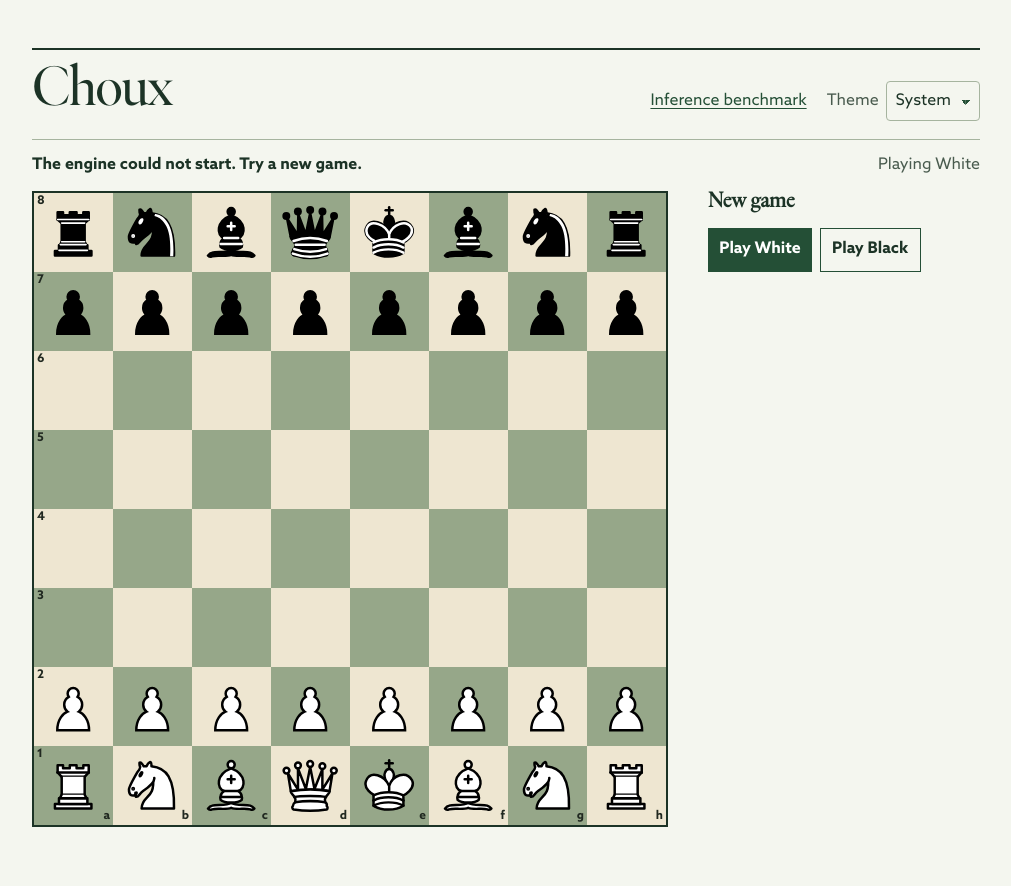
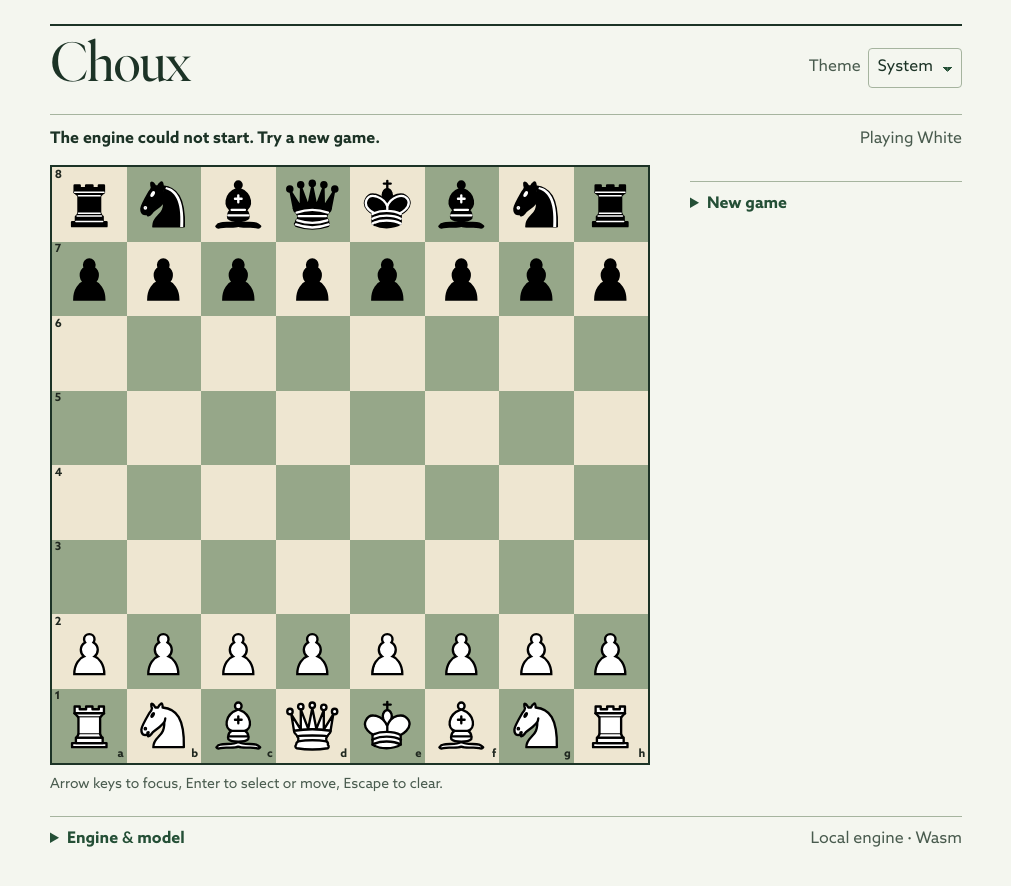
Before and after one commit to RajeevAtla/choux, a Svelte app: page / in a window 1280 px wide. Shown: the top 886 px of the page, without its empty margins (134-1145 px from the left). Built offline with nearby package versions, Linux system fonts and the light colour scheme.

Commit message:
Fit the chessboard and wire up accessible game controls

```diff
--- a/src/Board.svelte
+++ b/src/Board.svelte
@@ -11,6 +11,7 @@ let {
   lastMove,
   interactive,
   onselect,
+  oncancel,
 }: {
   pieces: (Piece | null)[];
   side: Color;
@@ -19,6 +20,7 @@ let {
   lastMove?: string;
   interactive: boolean;
   onselect: (square: Square) => void;
+  oncancel: () => void;
 } = $props();
 
 const names = {
@@ -40,6 +42,10 @@ let focused = $state<Square>();
 const entry = $derived(focused ?? (side === 'w' ? 'e2' : 'e7'));
 
 function navigate(event: KeyboardEvent, index: number) {
+  if (event.key === 'Escape') {
+    oncancel();
+    return;
+  }
   const row = Math.floor(index / 8);
   const file = index % 8;
   const steps: Record<string, number | undefined> = {
@@ -58,21 +64,26 @@ function navigate(event: KeyboardEvent, index: number) {
 <fieldset
   class="board"
   aria-label={`Chessboard, ${side === 'w' ? 'White' : 'Black'} at the bottom`}
+  aria-describedby="board-keys"
   bind:this={board}
 >
   {#each squares as { index, square }, display (square)}
     {@const piece = pieces[index]}
+    {@const target = destinations.includes(square)}
+    {@const label = piece
+      ? `${square}, ${piece.color === 'w' ? 'White' : 'Black'} ${names[piece.type]}`
+      : square}
     <button
       type="button"
       class="square"
       class:dark={(index + Math.floor(index / 8)) % 2 !== 0}
-      class:target={destinations.includes(square)}
-      class:capture={!!piece && destinations.includes(square)}
+      class:target
+      class:capture={!!piece && target}
       class:last={lastMove?.slice(0, 2) === square ||
         lastMove?.slice(2, 4) === square}
-      aria-label={piece
-        ? `${square}, ${piece.color === 'w' ? 'White' : 'Black'} ${names[piece.type]}`
-        : square}
+      aria-label={target
+        ? `${label}, ${piece ? 'legal capture' : 'legal destination'}`
+        : label}
       aria-pressed={selected === square}
       aria-disabled={!interactive}
       tabindex={entry === square ? 0 : -1}
--- a/src/Game.svelte
+++ b/src/Game.svelte
@@ -2,8 +2,11 @@
 import { Chess, type Color, type Move, type Square } from 'chess.js';
 import { onMount } from 'svelte';
 import Board from './Board.svelte';
+import EngineTools from './EngineTools.svelte';
 import type { EngineRequest, EngineResponse } from './engineMessages';
-import { coordinate, playCoordinate, result } from './position';
+import MoveHistory from './MoveHistory.svelte';
+import NewGame from './NewGame.svelte';
+import { coordinate, playCoordinate, replay, result } from './position';
 import { maxGamePlies, submissionUrl } from './submission';
 import ThemePicker from './ThemePicker.svelte';
 
@@ -18,17 +21,13 @@ let side = $state<Color>('w');
 let pieces = $state(game.board().flat());
 let moves = $state<string[]>([]);
 let notation = $state<string[]>([]);
-let scoreSheet = $state<HTMLDivElement>();
-const turns = $derived(
-  Array.from({ length: Math.ceil(notation.length / 2) }, (_, index) => ({
-    number: index + 1,
-    white: notation[index * 2],
-    black: notation[index * 2 + 1],
-  })),
-);
-$effect(() => {
-  if (turns.length && scoreSheet)
-    scoreSheet.scrollTop = scoreSheet.scrollHeight;
+let reviewPly = $state<number | null>(null);
+const shownPly = $derived(reviewPly ?? moves.length);
+const displayedPieces = $derived.by(() => {
+  if (reviewPly === null) return pieces;
+  const snapshot = new Chess();
+  replay(snapshot, moves.slice(0, reviewPly));
+  return snapshot.board().flat();
 });
 let selected = $state<Square>();
 let legal = $state<Move[]>([]);
@@ -37,6 +36,7 @@ let model = $state('');
 let status = $state('Loading model…');
 let outcome = $state<ReturnType<typeof result>>();
 let playerTurn = $state(false);
+let engineOpen = $state(false);
 const promotionNames: Record<string, string> = {
   q: 'Queen',
   r: 'Rook',
@@ -76,7 +76,7 @@ function play(move: string) {
 }
 
 function select(square: Square) {
-  if (!playerTurn || promotion.length) return;
+  if (!playerTurn || promotion.length || reviewPly !== null) return;
   const choices = legal.filter((move) => move.to === square);
   if (choices.length > 1) {
     promotion = choices;
@@ -86,6 +86,13 @@ function select(square: Square) {
     legal = square === selected ? [] : game.moves({ square, verbose: true });
     selected = legal.length ? square : undefined;
   }
+}
+
+function review(ply: number | null) {
+  reviewPly = ply;
+  selected = undefined;
+  legal = [];
+  promotion = [];
 }
 
 function start(nextSide: Color) {
@@ -98,6 +105,7 @@ function start(nextSide: Color) {
   pieces = game.board().flat();
   moves = [];
   notation = [];
+  reviewPly = null;
   legal = [];
   promotion = [];
   selected = undefined;
@@ -132,31 +140,48 @@ onMount(() => {
 <main class="game">
   <header>
     <h1>Choux</h1>
-    <div class="header-tools">
-      <a href="?benchmark">Inference benchmark</a>
     <ThemePicker />
-    </div>
   </header>
-  <div class="game-status" data-turn={playerTurn ? 'player' : 'choux'}>
-    <p role="status">{status}</p>
+  <div
+    class="game-status"
+    data-turn={playerTurn && reviewPly === null ? 'player' : 'choux'}
+  >
+    <p role="status">
+      {#if reviewPly !== null}
+        Reviewing move {Math.ceil(reviewPly / 2)} · {notation[reviewPly - 1]}
+      {:else if promotion.length}
+        Choose a promotion piece.
+      {:else}
+        {#if notation.length}
+          <span class="sr-only">Last move {notation.at(-1)}. </span>
+        {/if}
+        {status}
+      {/if}
+    </p>
     <p class="side">Playing {side === 'w' ? 'White' : 'Black'}</p>
   </div>
   <div class="game-layout">
+    <div class="board-area">
       <Board
-      {pieces}
+        pieces={displayedPieces}
         {side}
         {selected}
         destinations={legal.map((move) => move.to)}
-      lastMove={moves.at(-1)}
-      interactive={playerTurn && !promotion.length}
+        lastMove={moves[shownPly - 1]}
+        interactive={playerTurn && !promotion.length && reviewPly === null}
         onselect={select}
+        oncancel={() => review(null)}
       />
+      <p id="board-keys" class="keyboard-hint note">
+        Arrow keys to focus, Enter to select or move, Escape to clear.
+      </p>
+      <p class="sr-only" aria-live="polite">
+        {selected
+          ? `Selected ${selected}. Legal destinations: ${[...new Set(legal.map((move) => move.to))].join(', ')}.`
+          : ''}
+      </p>
+    </div>
     <section aria-label="Game controls" class="game-controls">
-      <h2>New game</h2>
-      <div class="actions">
-        <button type="button" onclick={() => start('w')}>Play White</button>
-        <button type="button" onclick={() => start('b')}>Play Black</button>
-      </div>
       {#if promotion.length}
         <fieldset class="promotion">
           <legend>Promote pawn</legend>
@@ -168,32 +193,9 @@ onMount(() => {
         </fieldset>
       {/if}
       {#if notation.length}
-        <h2 class="moves-heading">Moves</h2>
-        <div class="moves" bind:this={scoreSheet}>
-          <table aria-label="Move history">
-            <thead>
-              <tr>
-                <th scope="col">No.</th>
-                <th scope="col">White</th>
-                <th scope="col">Black</th>
-              </tr>
-            </thead>
-            <tbody>
-              {#each turns as turn (turn.number)}
-                <tr>
-                  <th scope="row">{turn.number}</th>
-                  <td class:latest={turn.number * 2 - 1 === notation.length}>
-                    {turn.white}
-                  </td>
-                  <td class:latest={turn.number * 2 === notation.length}>
-                    {turn.black ?? '—'}
-                  </td>
-                </tr>
-              {/each}
-            </tbody>
-          </table>
-        </div>
+        <MoveHistory {notation} {reviewPly} onreview={review} />
       {/if}
+      <NewGame active={moves.length > 0 && !outcome} onstart={start} />
       {#if outcome && moves.length <= maxGamePlies}
         <a
           href={submissionUrl({
@@ -214,4 +216,11 @@ onMount(() => {
       {/if}
     </section>
   </div>
+  <div class="engine-footer">
+    <details class="game-disclosure" bind:open={engineOpen}>
+      <summary>Engine &amp; model</summary>
+      <EngineTools checkpoint={model} active={engineOpen} />
+    </details>
+    <span class="note">Local engine · Wasm</span>
+  </div>
 </main>
--- a/src/style.css
+++ b/src/style.css
@@ -78,14 +78,15 @@ td:first-child {
   width: min(
     61rem,
     calc(100% - 2rem),
-    calc(max(24rem, 100svh - 10.25rem) + 19.5rem)
+    calc(max(22rem, 100svh - 12.5rem) + 19.5rem)
   );
+  margin: clamp(1rem, 3svh, 3rem) auto 2rem;
 }
 
 .game header {
   display: flex;
   flex-wrap: wrap;
-  align-items: baseline;
+  align-items: center;
   justify-content: space-between;
   gap: 0.5rem 1rem;
   border-top: 0.15rem solid var(--ink);
@@ -156,16 +157,6 @@ a {
   background: var(--accent-hover);
 }
 
-.game-controls .actions button:last-child {
-  border: 1px solid var(--accent);
-  color: var(--ink);
-  background: transparent;
-}
-
-.game-controls .actions button:last-child:hover {
-  background: var(--hover);
-}
-
 .actions,
 .promotion {
   display: flex;
@@ -176,12 +167,6 @@ a {
 .promotion {
   margin: 1rem 0;
   border: 1px solid var(--rule);
-}
-
-.game-controls .moves-heading {
-  margin: 1.65rem 0 0;
-  padding-top: 1rem;
-  border-top: 1px solid var(--rule);
 }
 
 .moves {
@@ -218,10 +203,11 @@ a {
   }
 
   .game h1 {
-    font-size: 2.75rem;
+    font-size: 2.65rem;
   }
 
   .game-layout {
-    grid-template-columns: 1fr;
+    grid-template-columns: minmax(0, 1fr);
+    gap: 1rem;
   }
 }
```
Lines whose indentation alone changed are shown as unchanged.
